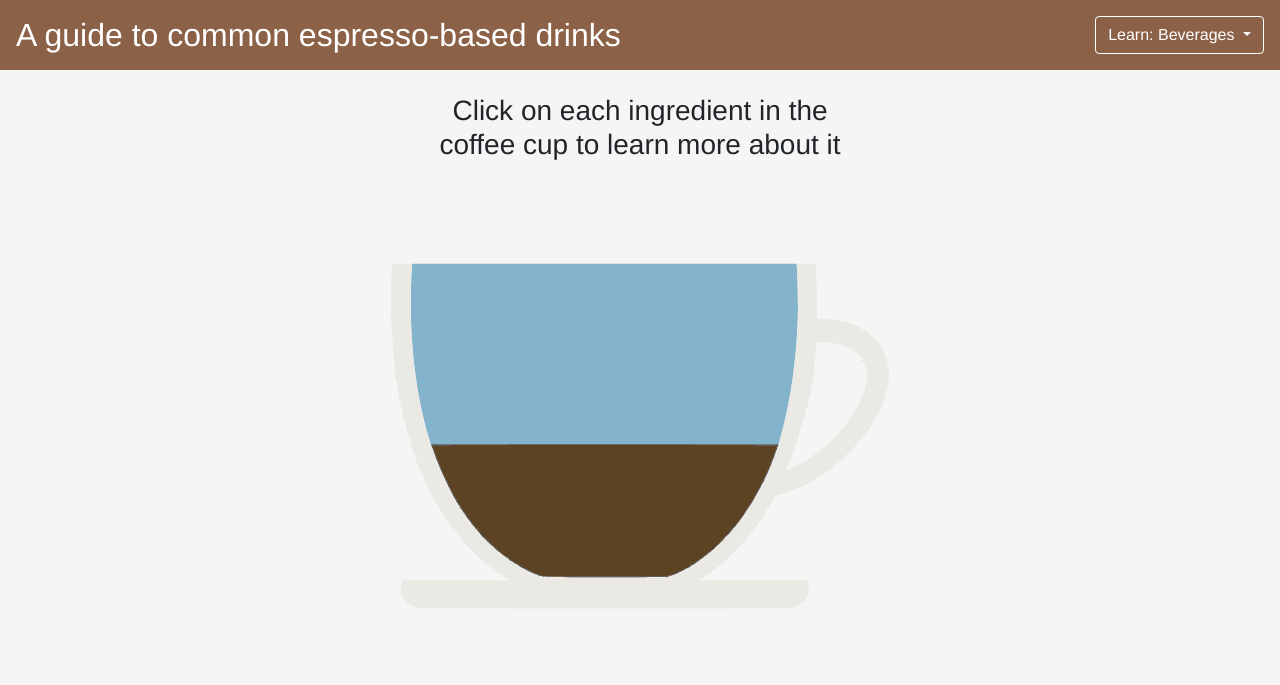
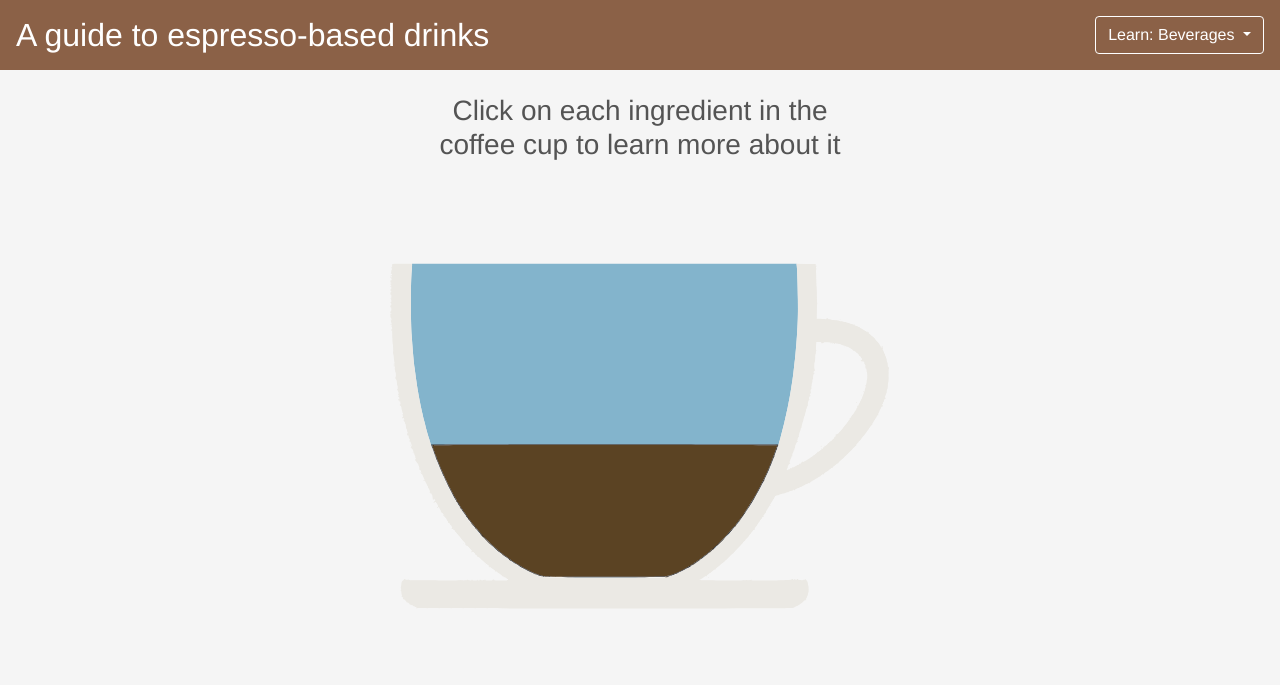
Before and after one commit to meifactor/Know-Your-Coffee, a Flask app: page /learn/beverages in a window 1280 px wide. Shown: the top 685 px of the page. Run offline with Flask 3, Linux system fonts and the light colour scheme; parts of the project's set-up code (start-up, migrations or seed data) failed here and were passed over.

Commit message:
minor changes

```diff
--- a/app/templates/interactive_coffee.html
+++ b/app/templates/interactive_coffee.html
@@ -4,7 +4,7 @@
   <!-- header bar -->
   <div class="p-3 mb-4 bg-main">
     <div class="d-flex justify-content-between align-items-center">
-      <h2 class="m-0 text-white">A guide to common espresso-based drinks</h2>
+      <h2 class="m-0 text-white">A guide to espresso-based drinks</h2>
       <div class="dropdown">
         <button
           class="btn dropdown-toggle text-white border border-white bg-transparent"
@@ -100,11 +100,16 @@
       border-radius: 0.25rem;
       cursor: pointer;
     }
+    .light-gray-text {
+  color: #545454;
+}
+
   </style>
 
-  <h3 class="text-center mb-4">
+  <h3 class="text-center mb-4 light-gray-text">
     Click on each ingredient in the <br> coffee cup to learn more about it
   </h3>
+
 
   <div id="coffee-container">
     <div id="coffee-data">Loading...</div>
```
